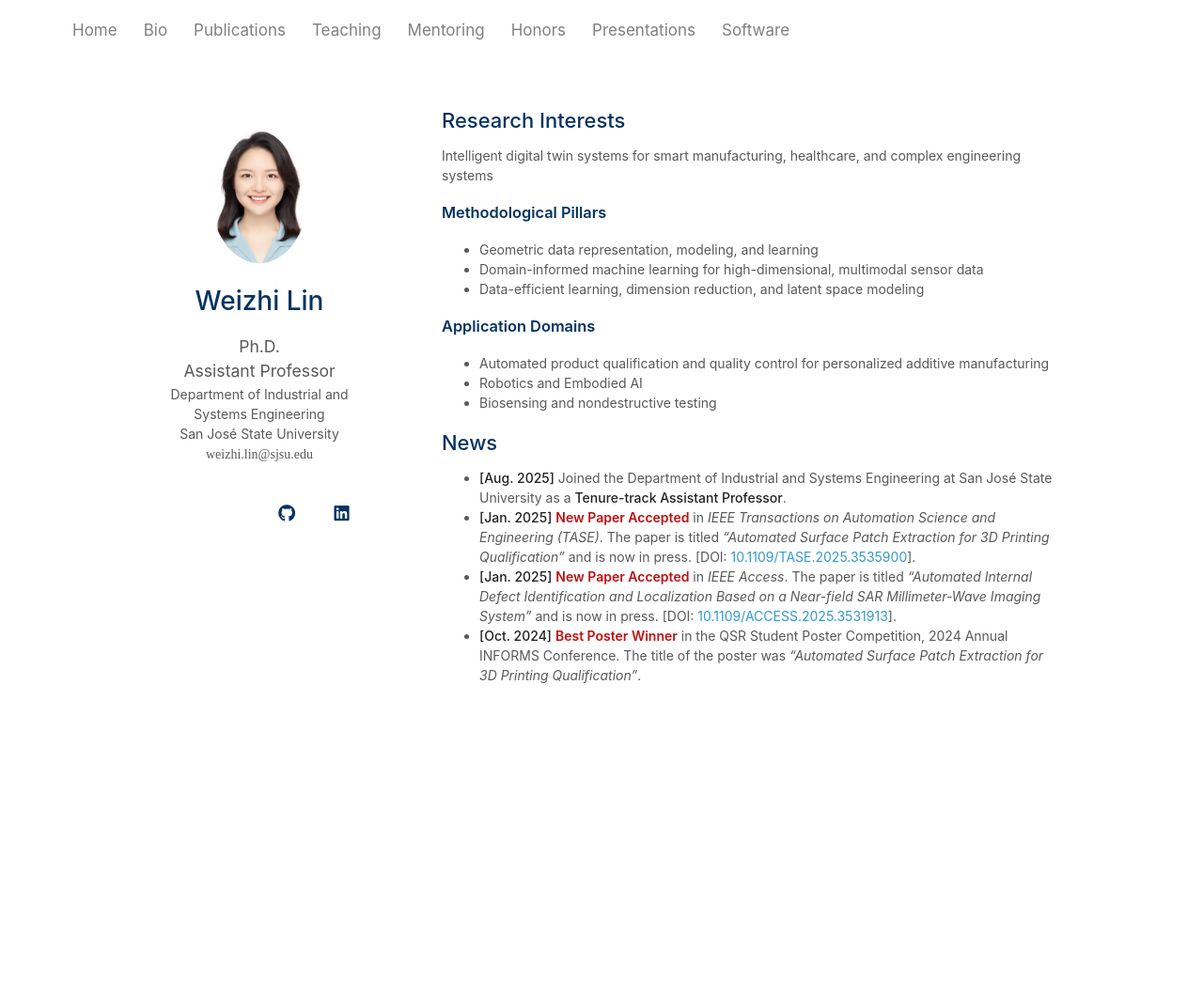
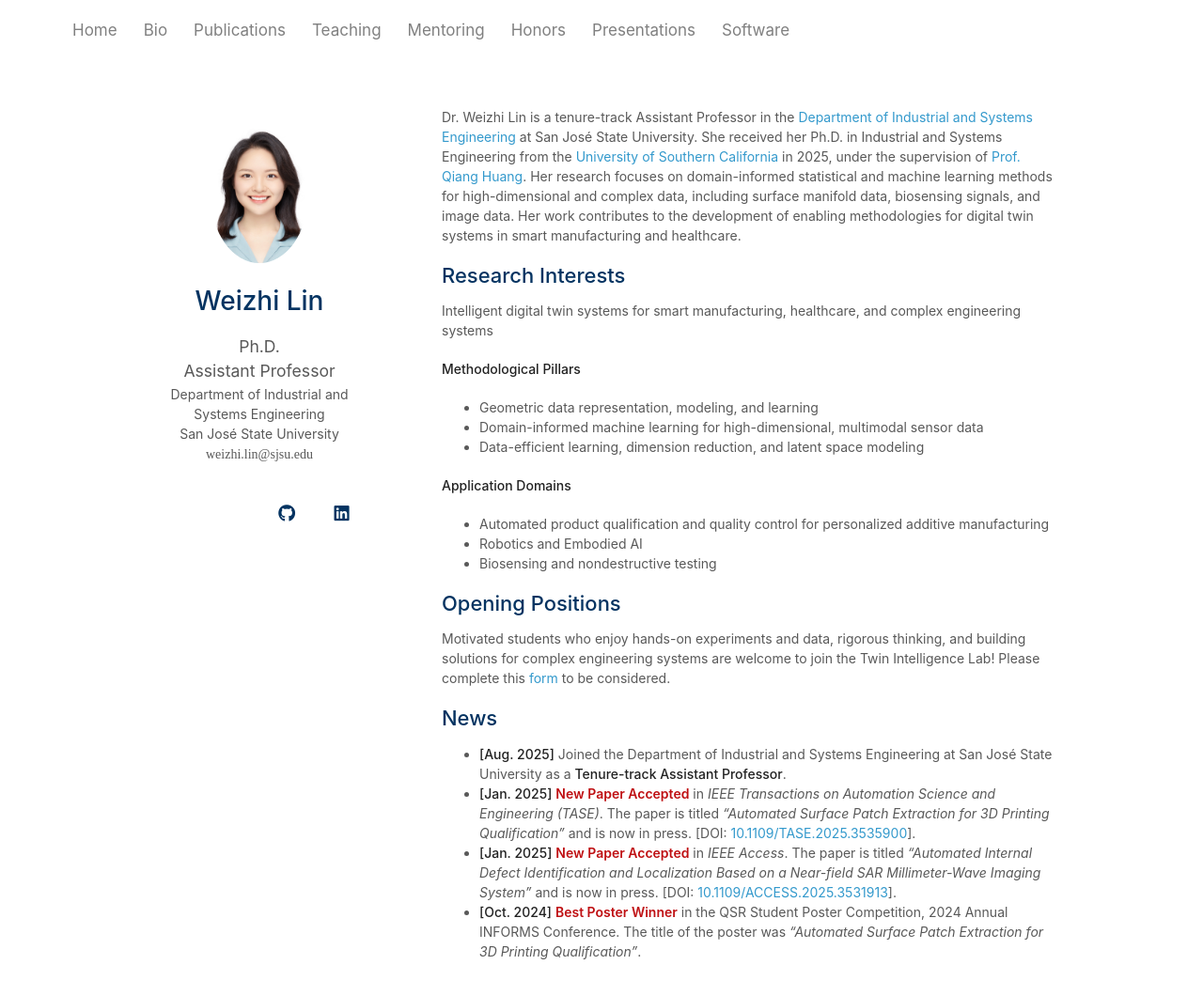
Before and after one commit to weizhi-lin/weizhi-lin.github.io, a Jekyll site: the page built from index.md, in a window 1280 px wide and 1114 px high. Shown: the top 1060 px of the window at 94% size. Built offline with Jekyll 4.4.1, drawn with Linux system fonts in a browser that asks for light colours; a style sheet for code colours, icons or effects is not loaded.

Commit message:
Update index.md with Dr. Weizhi Lin's profile
Added information about Dr. Weizhi Lin's background, research interests, and opening positions in the Twin Intelligence Lab.

```diff
--- a/index.md
+++ b/index.md
@@ -2,20 +2,25 @@
 layout: homepage
 ---
 
+Dr. Weizhi Lin is a tenure-track Assistant Professor in the [Department of Industrial and Systems Engineering](https://www.sjsu.edu/ise/) at San José State University. She received her Ph.D. in Industrial and Systems Engineering from the [University of Southern California](https://ise.usc.edu/) in 2025, under the supervision of [Prof. Qiang Huang](https://huanglab.usc.edu/). Her research focuses on domain-informed statistical and machine learning methods for high-dimensional and complex data, including surface manifold data, biosensing signals, and image data. Her work contributes to the development of enabling methodologies for digital twin systems in smart manufacturing and healthcare.
 
 ## Research Interests
 
 Intelligent digital twin systems for smart manufacturing, healthcare, and complex engineering systems
 
-### Methodological Pillars
+**Methodological Pillars**
 - Geometric data representation, modeling, and learning
 - Domain-informed machine learning for high-dimensional, multimodal sensor data
 - Data-efficient learning, dimension reduction, and latent space modeling
 
-### Application Domains
+**Application Domains**
 - Automated product qualification and quality control for personalized additive manufacturing
 - Robotics and Embodied AI
 - Biosensing and nondestructive testing
+
+## Opening Positions
+
+Motivated students who enjoy hands-on experiments and data, rigorous thinking, and building solutions for complex engineering systems are welcome to join the Twin Intelligence Lab! Please complete this [form](https://forms.gle/1Z3GpYdaY8ar4r1H7) to be considered.
 
 
 ## News
```
